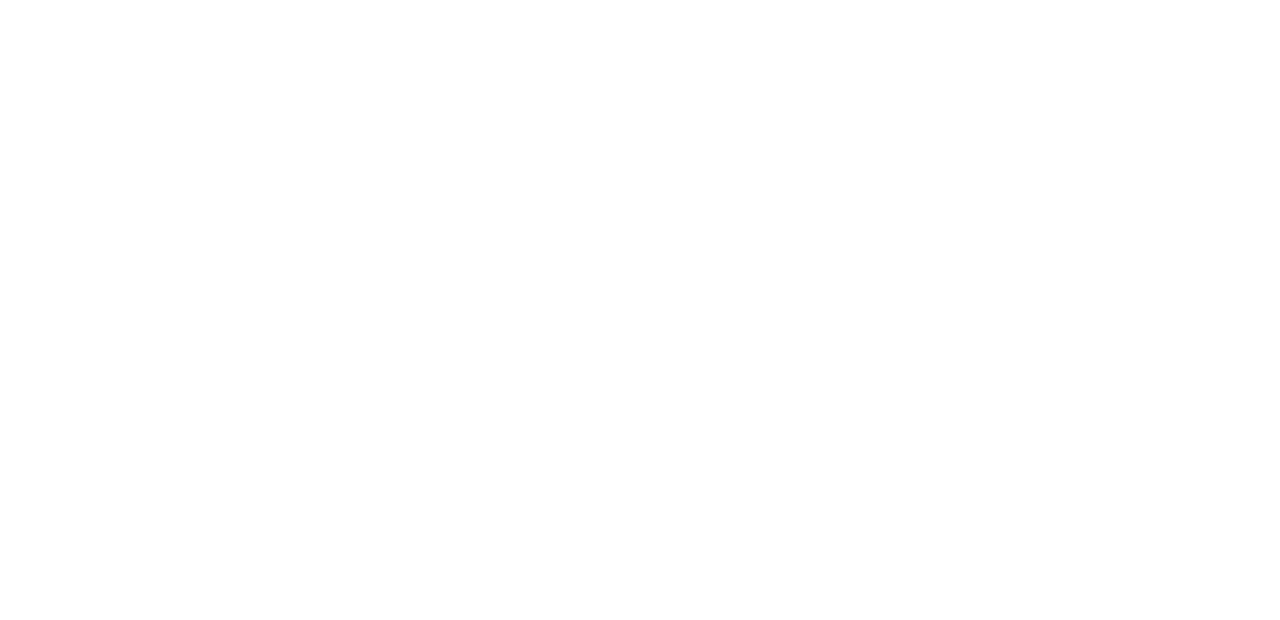
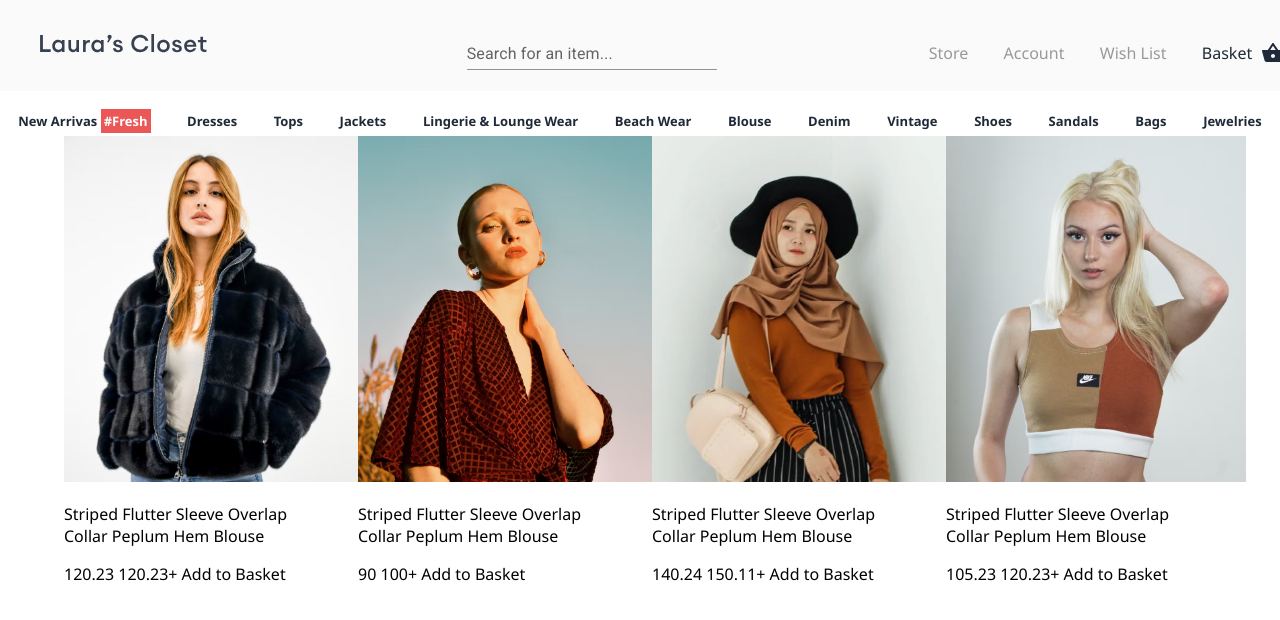
Before and after one commit to linder3hs/codigo13-react, a React (Create React App) app: page /ecommerce in a window 1280 px wide. Before the commit this address had no page. Shown: the top 620 px of the page. Built offline with nearby package versions, Linux system fonts and the light colour scheme.

Commit message:
ecommerce

```diff
--- a/src/pages/PopularWeek/index.js
+++ b/src/pages/PopularWeek/index.js
@@ -1,31 +1,57 @@
 import { useState } from "react";
 import { Container, Grid } from "@mui/material";
+import foto1 from "../../assets/foto1.png";
+import foto2 from "../../assets/foto2.png";
+import foto3 from "../../assets/foto3.png";
+import foto4 from "../../assets/foto4.png";
 
 const PopularWeek = () => {
   const [clothes, setClothes] = useState([
     {
-      photo: "../../assets/foto1.png",
+      photo: foto1,
       name: "Striped Flutter Sleeve Overlap Collar Peplum Hem Blouse",
       price: 120.23,
       price_with_disscount: 120.23,
     },
     {
-      photo: "../../assets/foto2.png",
+      photo: foto2,
       name: "Striped Flutter Sleeve Overlap Collar Peplum Hem Blouse",
       price: 100,
       price_with_disscount: 90,
     },
     {
-      photo: "../../assets/foto3.png",
+      photo: foto3,
       name: "Striped Flutter Sleeve Overlap Collar Peplum Hem Blouse",
       price: 150.11,
       price_with_disscount: 140.24,
     },
     {
-      photo: "../../assets/foto4.png",
+      photo: foto4,
       name: "Striped Flutter Sleeve Overlap Collar Peplum Hem Blouse",
       price: 120.23,
       price_with_disscount: 105.23,
     },
   ]);
+
+  return (
+    <Container>
+      <Grid container spacing={3}>
+        {clothes.length > 0 &&
+          clothes.map((clothe) => (
+            <Grid item md={3}>
+              <img width={300} src={clothe.photo} alt="" />
+              <p>{clothe.name}</p>
+              <p>
+                <span>
+                  {clothe.price_with_disscount} {clothe.price}
+                </span>
+                <span>+ Add to Basket</span>
+              </p>
+            </Grid>
+          ))}
+      </Grid>
+    </Container>
+  );
 };
+
+export default PopularWeek;
--- a/src/router/index.js
+++ b/src/router/index.js
@@ -14,6 +14,7 @@ import Youtube from "../pages/Youtube";
 import YoutubeAdministrator from "../pages/YoutubeAdministrator";
 import MovieUpdate from "../pages/MovieUpdate";
 import Login from "../pages/Login";
+import PopularWeek from "../pages/PopularWeek";
 // Layout
 import Main from "../layouts/Main";
 import Private from "../layouts/Private";
@@ -28,11 +29,15 @@ const Router = () => {
       <Routes>
         {/* ROUTE DEL MAIN (PUBLICAS) */}
         <Route path="login" element={<Login />} />
-        <Route element={<Ecommerce />}>
+        <Route element={<Main />}>
           <Route path="/" element={<Home />} />
           <Route path="/flags" element={<Flags />} />
           <Route path="/flag/detail/:name" element={<Detail />} />
           <Route path="/youtube" element={<Youtube />} />
+        </Route>
+        {/* ROUTE para ecommerce */}
+        <Route element={<Ecommerce />}>
+          <Route path="ecommerce" element={<PopularWeek />} />
         </Route>
         {/* ROUTE DEL ADMIN (PRIVADAS) */}
         <Route element={<Private />}>
```
